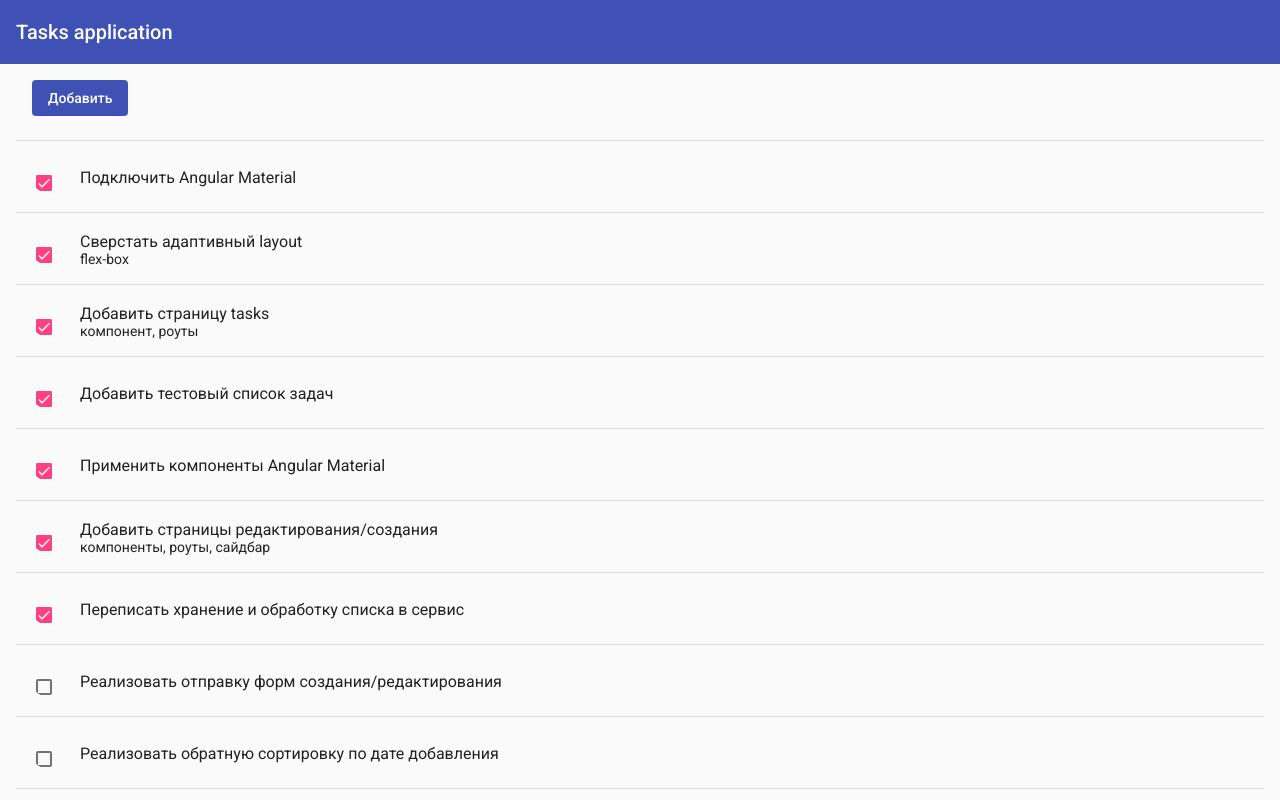
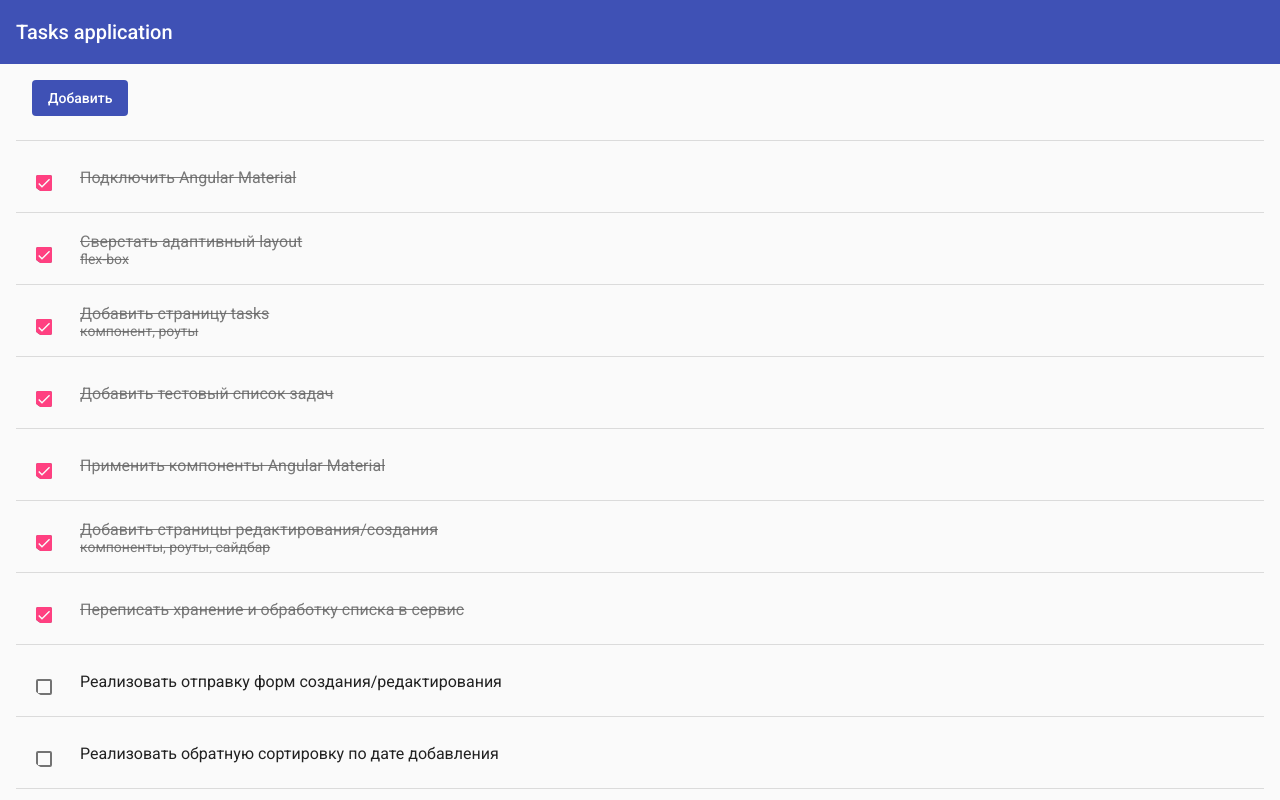
Before and after one commit to sergvikpl/test-project-telda-todo, an Angular app: page /tasks in a window 1280 px wide. Built offline with nearby package versions, Linux system fonts and the light colour scheme.

Commit message:
Changed styles for completed tasks

```diff
--- a/src/app/pages/tasks-page/tasks-page.component.html
+++ b/src/app/pages/tasks-page/tasks-page.component.html
@@ -11,7 +11,7 @@
 
         <mat-divider></mat-divider>
 
-        <mat-list-item *ngFor="let task of taskManagerService.tasks">
+        <mat-list-item *ngFor="let task of taskManagerService.tasks" [ngClass]="{'completed': task.done === true}">
           <mat-divider></mat-divider>
            <mat-icon mat-list-icon>
              <mat-checkbox [checked]="task.done" (change)="toggle(task)"></mat-checkbox>
--- a/src/app/pages/tasks-page/tasks-page.component.sass
+++ b/src/app/pages/tasks-page/tasks-page.component.sass
@@ -39,3 +39,11 @@
 
 .mat-drawer-container
   height: 100%
+
+.completed
+  .mat-list-item-ripple
+    opacity: .6
+  .mat-line
+    opacity: .6
+    // color: grey
+    text-decoration: line-through
```
